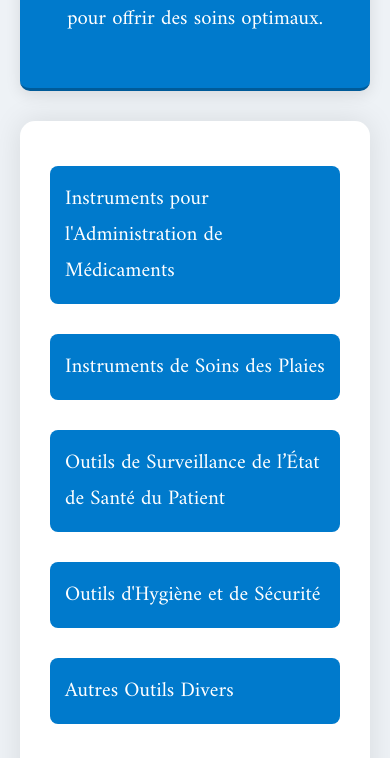
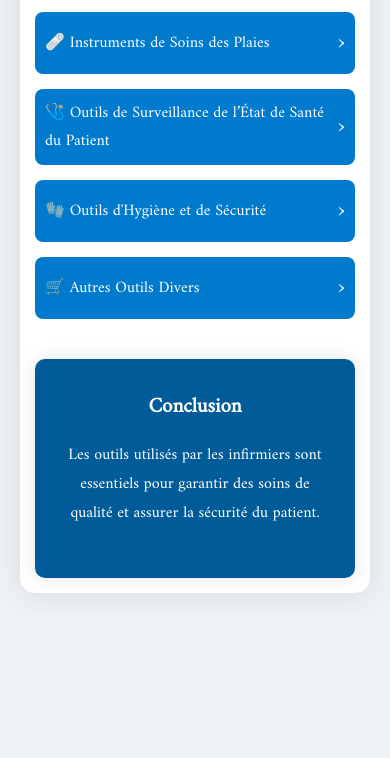
Before and after one commit to Sidali04/Project1, a plain HTML site: page index.html in a window 390 px wide. Shown: the part 442-1200 px from the top of the page. After the commit the page ends 1055 px from the top, so only its background shows below. Drawn offline with Linux system fonts and the light colour scheme.

Commit message:
index.html

```diff
--- a/index.html
+++ b/index.html
@@ -31,6 +31,7 @@
             border-bottom: 3px solid #005b99;
             border-radius: 10px;
             margin-bottom: 30px;
+            animation: fade-in-down 1s ease;
         }
 
         header h1 {
@@ -52,6 +53,7 @@
             background: #fff;
             border-radius: 15px;
             box-shadow: 0 0 30px rgba(0, 0, 0, 0.1);
+            animation: fade-in-up 1s ease;
         }
 
         button.toggle-btn {
@@ -66,12 +68,25 @@
             font-size: 1.3em;
             text-align: left;
             transition: all 0.4s ease;
+            display: flex;
+            justify-content: space-between;
+            align-items: center;
+            animation: fade-in-up 0.5s ease;
         }
 
         button.toggle-btn:hover {
             background-color: #005b99;
             box-shadow: 0 6px 15px rgba(0, 0, 0, 0.1);
             transform: scale(1.02);
+        }
+
+        button.toggle-btn .icon {
+            font-size: 1.5em;
+            transition: transform 0.3s;
+        }
+
+        button.toggle-btn.open .icon {
+            transform: rotate(90deg);
         }
 
         article {
@@ -121,6 +136,7 @@
             border-radius: 10px;
             margin-top: 40px;
             box-shadow: 0 0 20px rgba(0, 0, 0, 0.1);
+            animation: fade-in-up 1.5s ease-in-out;
         }
 
         footer h2 {
@@ -139,12 +155,82 @@
             }
         }
 
+        @keyframes fade-in-up {
+            from {
+                opacity: 0;
+                transform: translateY(50px);
+            }
+            to {
+                opacity: 1;
+                transform: translateY(0);
+            }
+        }
+
+        @keyframes fade-in-down {
+            from {
+                opacity: 0;
+                transform: translateY(-50px);
+            }
+            to {
+                opacity: 1;
+                transform: translateY(0);
+            }
+        }
+
         .hidden {
             display: none;
         }
 
         .visible {
             display: block;
+            animation: fadeIn 0.5s ease-in-out;
+        }
+
+        /* استعلامات الوسائط (التجاوب) */
+        @media (max-width: 768px) {
+            header h1 {
+                font-size: 2.5em;
+            }
+
+            button.toggle-btn {
+                font-size: 1.1em;
+                padding: 10px;
+            }
+
+            section.content {
+                padding: 20px;
+            }
+
+            article h2 {
+                font-size: 1.8em;
+            }
+
+            footer h2 {
+                font-size: 1.5em;
+            }
+        }
+
+        @media (max-width: 480px) {
+            header h1 {
+                font-size: 2em;
+            }
+
+            button.toggle-btn {
+                font-size: 1em;
+                padding: 10px;
+            }
+
+            section.content {
+                padding: 15px;
+            }
+
+            article h2 {
+                font-size: 1.5em;
+            }
+
+            footer h2 {
+                font-size: 1.3em;
+            }
         }
     </style>
 </head>
@@ -155,9 +241,9 @@
     </header>
 
     <section class="content">
-        <button class="toggle-btn" data-target="section1">Instruments pour l'Administration de Médicaments</button>
+        <button class="toggle-btn" data-target="section1">💉 Instruments pour l'Administration de Médicaments <span class="icon">›</span></button>
         <article id="section1" class="hidden">
-            <h2>1. Les Instruments pour l'Administration de Médicaments</h2>
+            <h2>💉 Les Instruments pour l'Administration de Médicaments</h2>
             <h3>1.1. Les Seringues et Aiguilles</h3>
             <p>Les seringues et les aiguilles sont parmi les outils les plus couramment utilisés pour administrer des médicaments.</p>
             <ul>
@@ -172,9 +258,9 @@
             </ul>
         </article>
 
-        <button class="toggle-btn" data-target="section2">Instruments de Soins des Plaies</button>
+        <button class="toggle-btn" data-target="section2">🩹 Instruments de Soins des Plaies <span class="icon">›</span></button>
         <article id="section2" class="hidden">
-            <h2>2. Les Instruments de Soins des Plaies</h2>
+            <h2>🩹 Les Instruments de Soins des Plaies</h2>
             <h3>2.1. Ciseaux et Pinces</h3>
             <p>Les ciseaux et les pinces sont essentiels pour la gestion des plaies.</p>
             <ul>
@@ -189,9 +275,9 @@
             </ul>
         </article>
 
-        <button class="toggle-btn" data-target="section3">Outils de Surveillance de l’État de Santé du Patient</button>
+        <button class="toggle-btn" data-target="section3">🩺 Outils de Surveillance de l’État de Santé du Patient <span class="icon">›</span></button>
         <article id="section3" class="hidden">
-            <h2>3. Les Outils de Surveillance de l’État de Santé du Patient</h2>
+            <h2>🩺 Les Outils de Surveillance de l’État de Santé du Patient</h2>
             <h3>3.1. Stéthoscope</h3>
             <p>Permet d'écouter les bruits internes du corps comme le rythme cardiaque et la respiration.</p>
             <h3>3.2. Thermomètre</h3>
@@ -200,18 +286,18 @@
             <p>Mesure la pression artérielle du patient pour surveiller la circulation sanguine.</p>
         </article>
 
-        <button class="toggle-btn" data-target="section4">Outils d'Hygiène et de Sécurité</button>
+        <button class="toggle-btn" data-target="section4">🧤 Outils d'Hygiène et de Sécurité <span class="icon">›</span></button>
         <article id="section4" class="hidden">
-            <h2>4. Les Outils d'Hygiène et de Sécurité</h2>
+            <h2>🧤 Les Outils d'Hygiène et de Sécurité</h2>
             <h3>4.1. Gants Stériles</h3>
             <p>Indispensables pour protéger contre les infections.</p>
             <h3>4.2. Masques et Blouses</h3>
             <p>Utilisés pour limiter le risque de contamination pendant les soins.</p>
         </article>
 
-        <button class="toggle-btn" data-target="section5">Autres Outils Divers</button>
+        <button class="toggle-btn" data-target="section5">🛒 Autres Outils Divers <span class="icon">›</span></button>
         <article id="section5" class="hidden">
-            <h2>5. Autres Outils Divers</h2>
+            <h2>🛒 Autres Outils Divers</h2>
             <h3>5.1. Chariot de Soins</h3>
             <p>Un meuble roulant contenant les outils nécessaires pour effectuer les soins.</p>
             <h3>5.2. Sondes et Cathéters</h3>
@@ -236,9 +322,11 @@
                     if (targetSection.classList.contains('visible')) {
                         targetSection.classList.remove('visible');
                         targetSection.classList.add('hidden');
+                        this.classList.remove('open');
                     } else {
                         targetSection.classList.remove('hidden');
                         targetSection.classList.add('visible');
+                        this.classList.add('open');
                     }
                 });
             });
```
